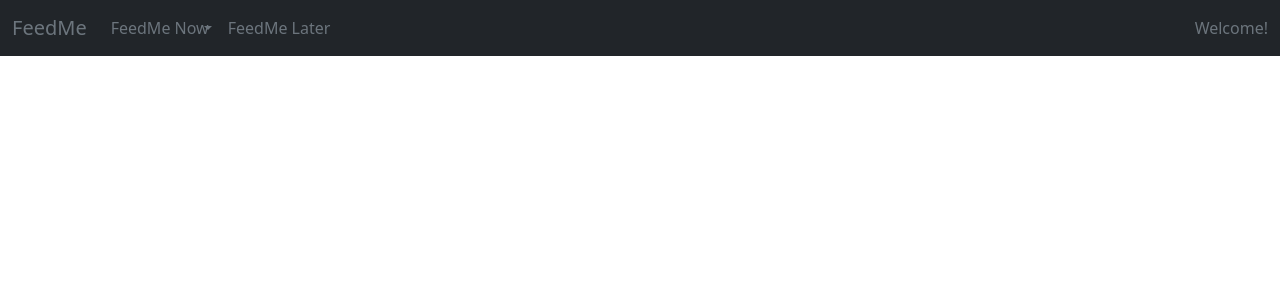
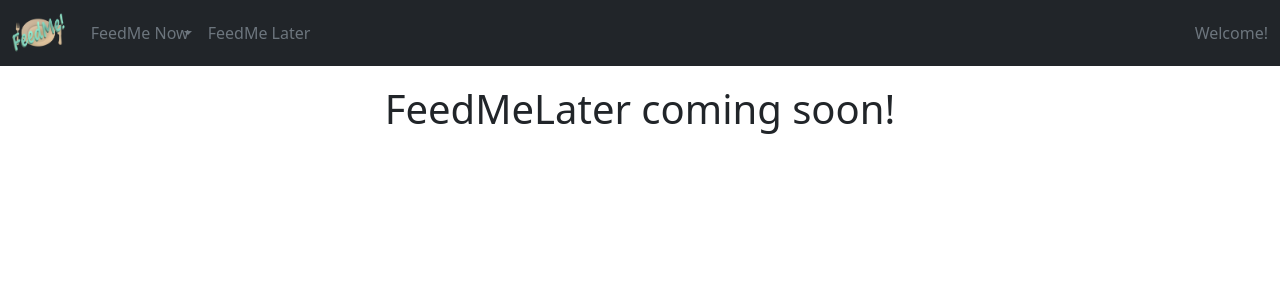
Before and after one commit to pjduri-practice/feedme-react, a React (Create React App) app: page /feedmelater in a window 1280 px wide. Shown: the top 300 px of the page. Built offline with nearby package versions, Linux system fonts and the light colour scheme.

Commit message:
added logo for home page link, added coming soon message to feedme later

```diff
--- a/src/App.js
+++ b/src/App.js
@@ -1,6 +1,7 @@
 import './App.css'
 import { useState } from 'react'
 import FeedMeNow from './pages/FeedMeNow/FeedMeNow'
+import FeedMeLater from './pages/FeedMeLater/FeedMeLater'
 import NavBar from './layout/NavBar'
 import { BrowserRouter, Routes, Route } from 'react-router-dom'
 import choiceListGroups from './components/data/list-layouts.json'
@@ -20,6 +21,7 @@ function App() {
               element={
               <FeedMeNow
                 id={layoutId} setLayoutId={setLayoutId}/>} />
+            <Route path='/feedmelater' element={<FeedMeLater />} />
           </Routes>
         </BrowserRouter>
       </header>
--- a/src/layout/Navbar.js
+++ b/src/layout/Navbar.js
@@ -1,4 +1,6 @@
 import choiceListGroups from '../components/data/list-layouts.json'
+import logo from '../assets/FeedMeLogo6.png'
+
 import {
     Navbar,
     NavbarBrand,
@@ -15,8 +17,11 @@ import {
 export default function NavBar({ setLayoutId, ...args }) {
     return (
         <>
-            <Navbar {...args} className='bg-dark opacity-70 fixed-top navbar-expand'>
-                <NavbarBrand href="/" className='text-secondary'>FeedMe</NavbarBrand>
+            <Navbar {...args} className='bg-dark opacity-60 fixed-top navbar-expand'>
+                <NavbarBrand href="/" className='text-secondary'>
+                    {/* FeedMe */}
+                    <img src={logo} alt='logo' style={{height: 40}}/>
+                </NavbarBrand>
                 <Nav className="me-auto" navbar>
                     <NavLink href='/feedmenow' style={{ marginRight: -25 }} className='text-secondary'>
                         FeedMe Now
--- /dev/null
+++ b/src/pages/FeedMeLater/FeedMeLater.js
@@ -0,0 +1,11 @@
+import React from 'react'
+
+export default function FeedMeLater() {
+    return (
+        <div style={{marginTop: 85}}>
+            <h1>
+                FeedMeLater coming soon!
+            </h1>
+        </div>
+    )
+}
--- /dev/null
+++ b/src/pages/FeedMeLater/index.js
@@ -0,0 +1,2 @@
+export * from './FeedMeLater'
+export { default } from './FeedMeLater'
```
Also changed, not shown: src/assets/FeedMeLogo6.png (added).
